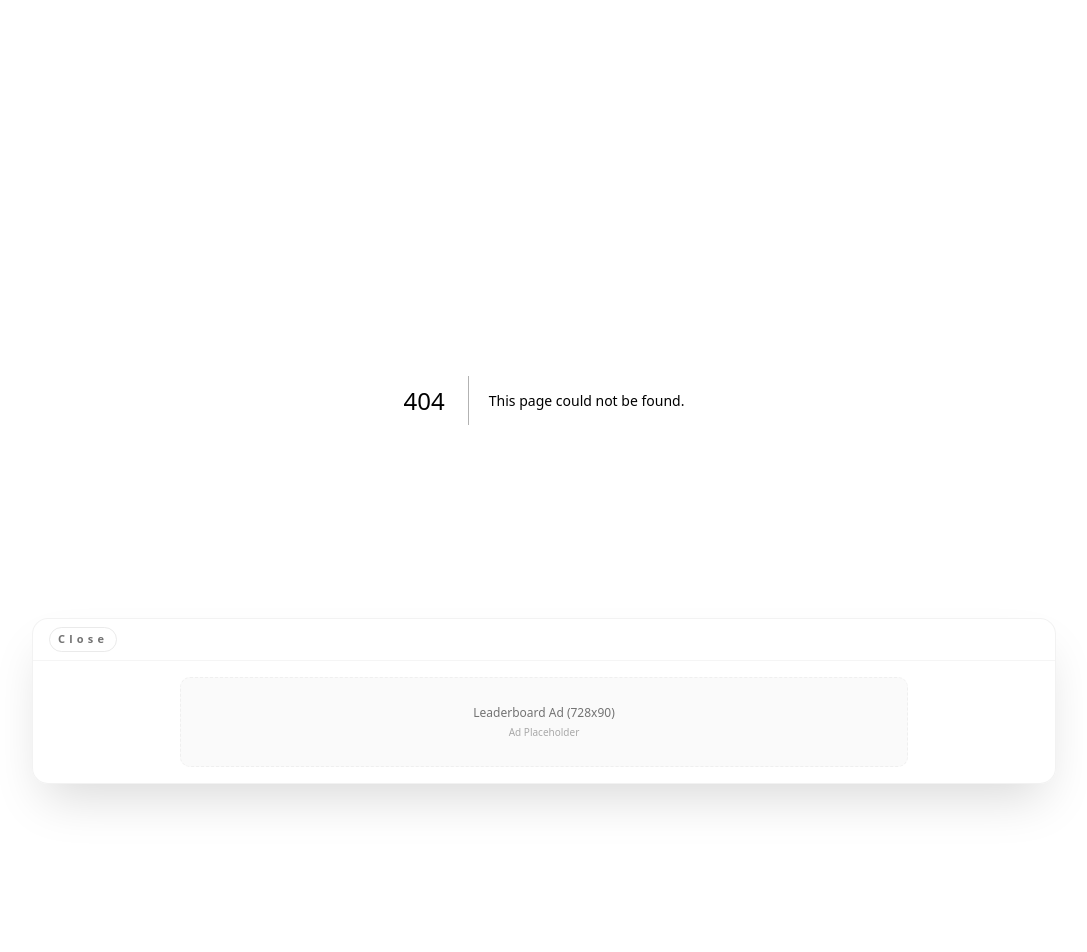
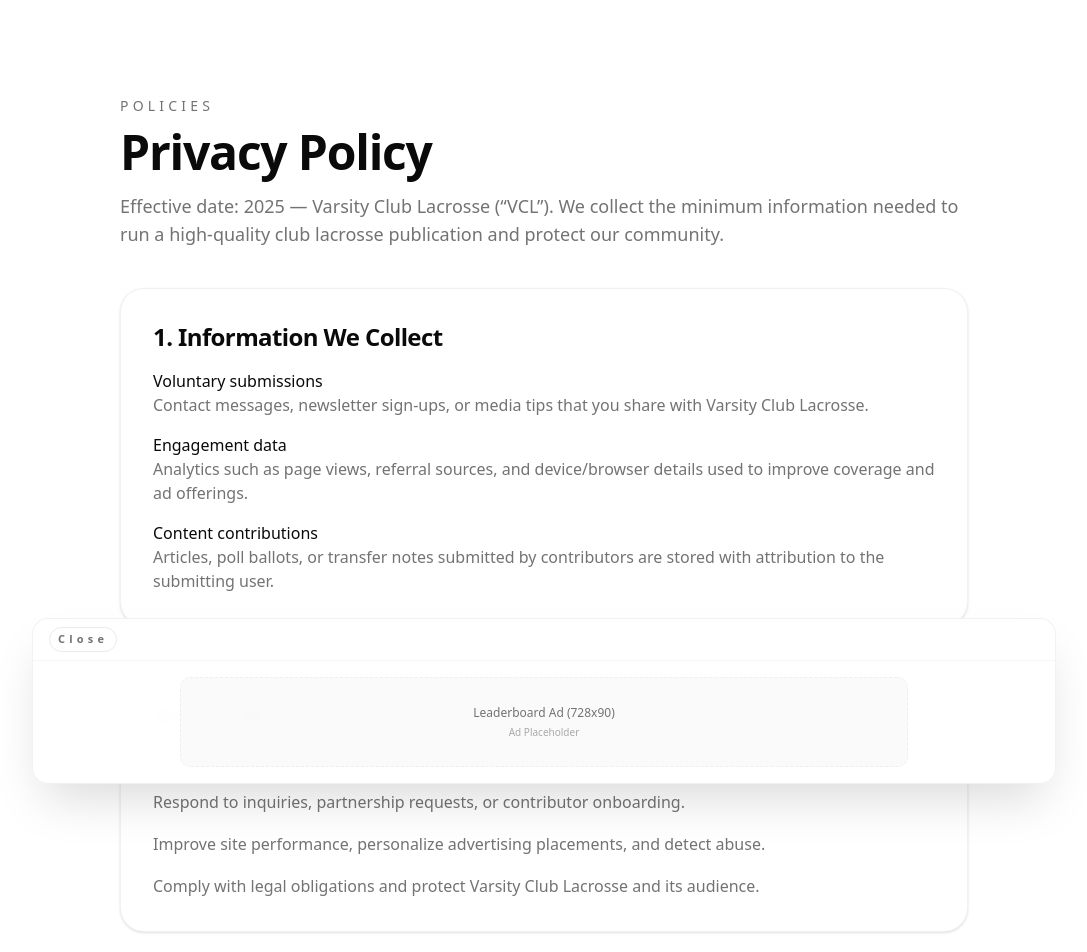
Before and after one commit to GeorgeCorbin/vcl-website, a Next.js app: page /privacy in a window 1280 px wide. Before the commit this address had no page. Shown: the top 952 px of the page, without its empty margins (96-1183 px from the left). Before the commit the page ends 800 px from the top, so only its background shows below. Built offline with nearby package versions, Linux system fonts and the light colour scheme.

Commit message:
Added Privacy Policy and Terms of Service pages with footer links

```diff
--- /dev/null
+++ b/src/app/(public)/privacy/page.tsx
@@ -0,0 +1,102 @@
+"use client";
+
+import Link from "next/link";
+
+const sections = [
+  {
+    title: "1. Information We Collect",
+    items: [
+      {
+        heading: "Voluntary submissions",
+        body: "Contact messages, newsletter sign-ups, or media tips that you share with Varsity Club Lacrosse.",
+      },
+      {
+        heading: "Engagement data",
+        body: "Analytics such as page views, referral sources, and device/browser details used to improve coverage and ad offerings.",
+      },
+      {
+        heading: "Content contributions",
+        body: "Articles, poll ballots, or transfer notes submitted by contributors are stored with attribution to the submitting user.",
+      },
+    ],
+  },
+  {
+    title: "2. How We Use Your Information",
+    items: [
+      "Publish and promote club lacrosse stories, rankings, and transfers.",
+      "Respond to inquiries, partnership requests, or contributor onboarding.",
+      "Improve site performance, personalize advertising placements, and detect abuse.",
+      "Comply with legal obligations and protect Varsity Club Lacrosse and its audience.",
+    ],
+  },
+  {
+    title: "3. How We Share Data",
+    items: [
+      "Service providers that host infrastructure, email newsletters, analytics, or advertising placements.",
+      "Legal authorities when required by law or to defend the rights of Varsity Club Lacrosse, its staff, or partners.",
+      "With your consent when collaborating on stories, podcasts, or sponsored content pieces.",
+    ],
+  },
+  {
+    title: "4. Your Choices",
+    items: [
+      "Unsubscribe from emails via the footer link or by emailing contact@varsityclublacrosse.com.",
+      "Request deletion or updates to personal information at any time.",
+      "Adjust cookie and tracking preferences inside your browser.",
+    ],
+  },
+];
+
+export default function PrivacyPage() {
+  return (
+    <main className="bg-background">
+      <div className="container mx-auto max-w-4xl px-4 py-16 md:px-6 md:py-24">
+        <p className="text-sm uppercase tracking-[0.3em] text-muted-foreground">Policies</p>
+        <h1 className="mt-3 text-4xl font-bold tracking-tight md:text-5xl">Privacy Policy</h1>
+        <p className="mt-4 text-base text-muted-foreground md:text-lg">
+          Effective date: {new Date().getFullYear()} &mdash; Varsity Club Lacrosse (&ldquo;VCL&rdquo;). We collect the minimum
+          information needed to run a high-quality club lacrosse publication and protect our community.
+        </p>
+
+        <div className="mt-10 space-y-10">
+          {sections.map((section) => (
+            <section key={section.title} className="rounded-3xl border border-border/50 bg-card px-6 py-6 shadow-sm md:px-8 md:py-8">
+              <h2 className="text-2xl font-semibold tracking-tight">{section.title}</h2>
+              <div className="mt-4 space-y-4 text-muted-foreground">
+                {"items" in section
+                  ? section.items.map((item, idx) =>
+                      typeof item === "string" ? (
+                        <p key={idx} className="leading-relaxed">
+                          {item}
+                        </p>
+                      ) : (
+                        <div key={item.heading}>
+                          <p className="font-medium text-foreground">{item.heading}</p>
+                          <p className="text-sm md:text-base">{item.body}</p>
+                        </div>
+                      )
+                    )
+                  : null}
+              </div>
+            </section>
+          ))}
+
+          <section className="rounded-3xl border border-vcl-gold/40 bg-vcl-gold/10 px-6 py-6 md:px-8 md:py-8">
+            <h2 className="text-2xl font-semibold tracking-tight">5. Contact</h2>
+            <p className="mt-3 text-muted-foreground">
+              Questions about privacy? Email{" "}
+              <a href="mailto:contact@varsityclublacrosse.com" className="text-vcl-gold hover:underline">
+                contact@varsityclublacrosse.com
+              </a>{" "}
+              or reach out via{" "}
+              <Link href="/about" className="text-vcl-gold hover:underline">
+                our about page
+              </Link>
+              . We earn the trust of the club lacrosse community by being transparent about data practices.
+            </p>
+          </section>
+        </div>
+      </div>
+    </main>
+  );
+}
--- /dev/null
+++ b/src/app/(public)/terms/page.tsx
@@ -0,0 +1,94 @@
+"use client";
+
+import Link from "next/link";
+
+const sections = [
+  {
+    title: "1. Acceptance of Terms",
+    body: "By accessing Varsity Club Lacrosse (VCL) you agree to these Terms of Service and any future updates we publish. If you participate in contributor programs, polls, or community features, these expectations apply equally.",
+  },
+  {
+    title: "2. Editorial Content",
+    items: [
+      "VCL covers club lacrosse news, rankings, transfers, and opinion pieces. Content is provided for informational purposes only.",
+      "We may update or remove articles without notice to maintain accuracy or comply with legal requests.",
+      "Contributors retain rights to their original work but grant VCL a worldwide, royalty-free license to publish, promote, and archive the content.",
+    ],
+  },
+  {
+    title: "3. User Conduct",
+    items: [
+      "Do not submit defamatory, infringing, or abusive material.",
+      "Respect athlete privacy when sharing transfer rumors or media tips.",
+      "Do not attempt to scrape or commercially exploit the site without written permission.",
+    ],
+  },
+  {
+    title: "4. Accounts & Access",
+    items: [
+      "Admin and contributor credentials are confidential. Any suspected compromise must be reported immediately.",
+      "We reserve the right to suspend accounts that violate these Terms, harm the community, or interfere with site operations.",
+    ],
+  },
+  {
+    title: "5. Disclaimers & Liability",
+    items: [
+      "Coverage is provided “as is.” We do not guarantee accuracy of scores, schedules, or transfer details, though we work diligently to verify information.",
+      "VCL is not liable for indirect, incidental, or consequential damages arising from site use.",
+      "Links to partners or advertisers are provided for convenience and do not imply endorsement.",
+    ],
+  },
+  {
+    title: "6. Advertising & Sponsorship",
+    body: "Sponsored stories or banners are labeled clearly. Partners may provide creative assets, but VCL maintains editorial control and will reject promotions that conflict with our standards.",
+  },
+  {
+    title: "7. Changes",
+    body: "We may revise these Terms to reflect new features, partnerships, or regulations. Updated versions become effective upon posting, and continued site use signifies acceptance.",
+  },
+];
+
+export default function TermsPage() {
+  return (
+    <main className="bg-background">
+      <div className="container mx-auto max-w-4xl px-4 py-16 md:px-6 md:py-24">
+        <p className="text-sm uppercase tracking-[0.3em] text-muted-foreground">Policies</p>
+        <h1 className="mt-3 text-4xl font-bold tracking-tight md:text-5xl">Terms of Service</h1>
+        <p className="mt-4 text-base text-muted-foreground md:text-lg">
+          Effective date: {new Date().getFullYear()}. These terms govern your use of Varsity Club Lacrosse, including the
+          website, newsletters, contributor programs, and promotional campaigns.
+        </p>
+
+        <div className="mt-10 space-y-10">
+          {sections.map((section) => (
+            <section key={section.title} className="rounded-3xl border border-border/50 bg-card px-6 py-6 shadow-sm md:px-8 md:py-8">
+              <h2 className="text-2xl font-semibold tracking-tight">{section.title}</h2>
+              <div className="mt-4 space-y-4 text-muted-foreground">
+                {section.body && <p className="leading-relaxed">{section.body}</p>}
+                {section.items?.map((item) => (
+                  <p key={item} className="leading-relaxed">
+                    {item}
+                  </p>
+                ))}
+              </div>
+            </section>
+          ))}
+
+          <section className="rounded-3xl border border-vcl-gold/40 bg-vcl-gold/10 px-6 py-6 md:px-8 md:py-8">
+            <h2 className="text-2xl font-semibold tracking-tight">Questions?</h2>
+            <p className="mt-3 text-muted-foreground">
+              For partnership agreements, media licensing, or clarification of these terms, email{" "}
+              <a href="mailto:contact@varsityclublacrosse.com" className="text-vcl-gold hover:underline">
+                contact@varsityclublacrosse.com
+              </a>{" "}
+              or drop us a note via{" "}
+              <Link href="/about" className="text-vcl-gold hover:underline">
+                the about page.
+              </Link>
+            </p>
+          </section>
+        </div>
+      </div>
+    </main>
+  );
+}
--- a/src/components/layout/footer.tsx
+++ b/src/components/layout/footer.tsx
@@ -101,6 +101,15 @@
         <div>
         </div>
           <p>&copy; {new Date().getFullYear()} Varsity Club Lacrosse. All rights reserved.</p>
+          <div className="flex items-center gap-4 text-xs uppercase tracking-wide">
+            <Link href="/privacy" className="hover:text-vcl-gold transition-colors">
+              Privacy Policy
+            </Link>
+            <span className="text-border">|</span>
+            <Link href="/terms" className="hover:text-vcl-gold transition-colors">
+              Terms of Service
+            </Link>
+          </div>
           <Link
             href="/admin"
             className="flex items-center gap-2 hover:text-vcl-gold transition-colors"
```
